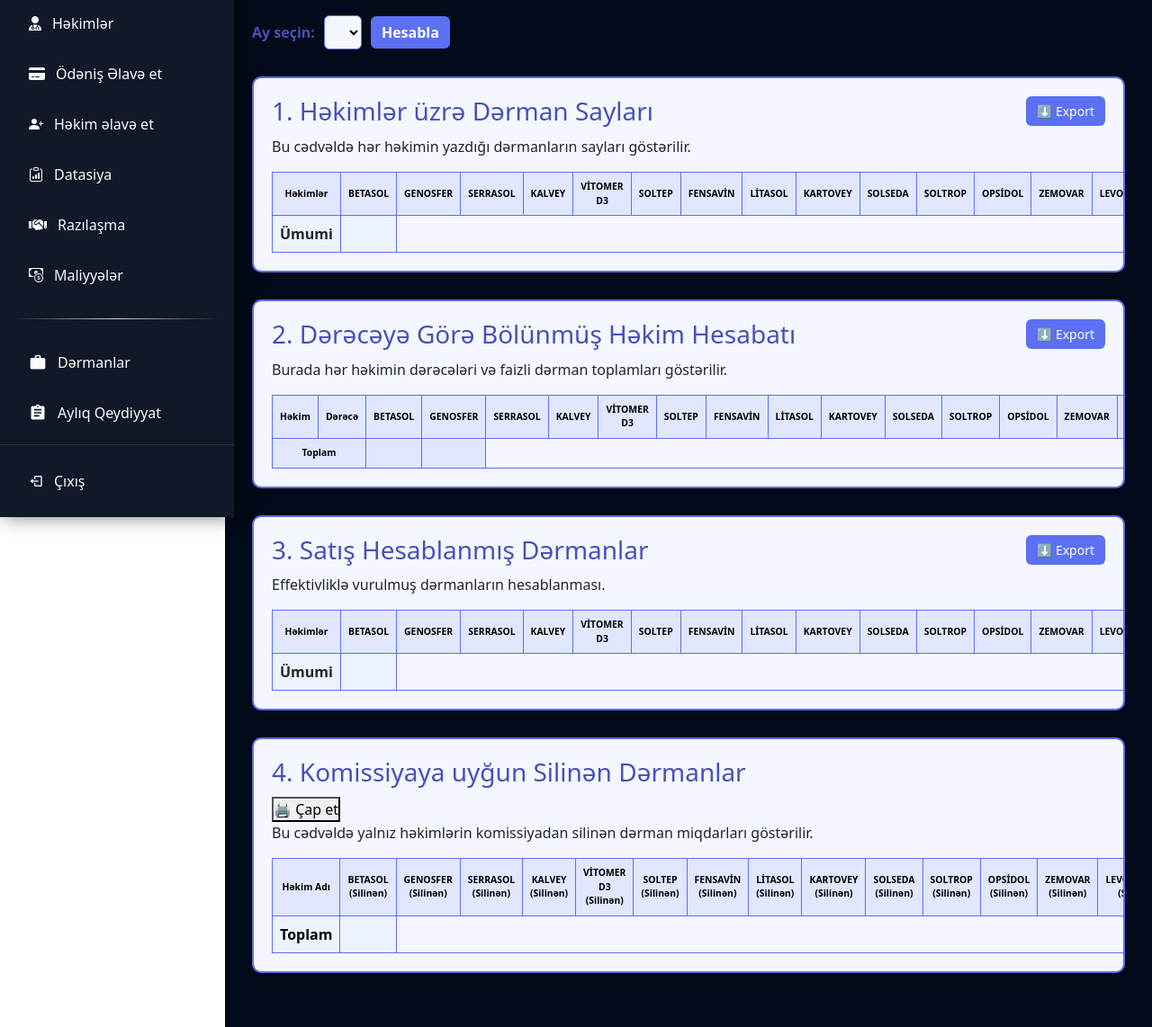
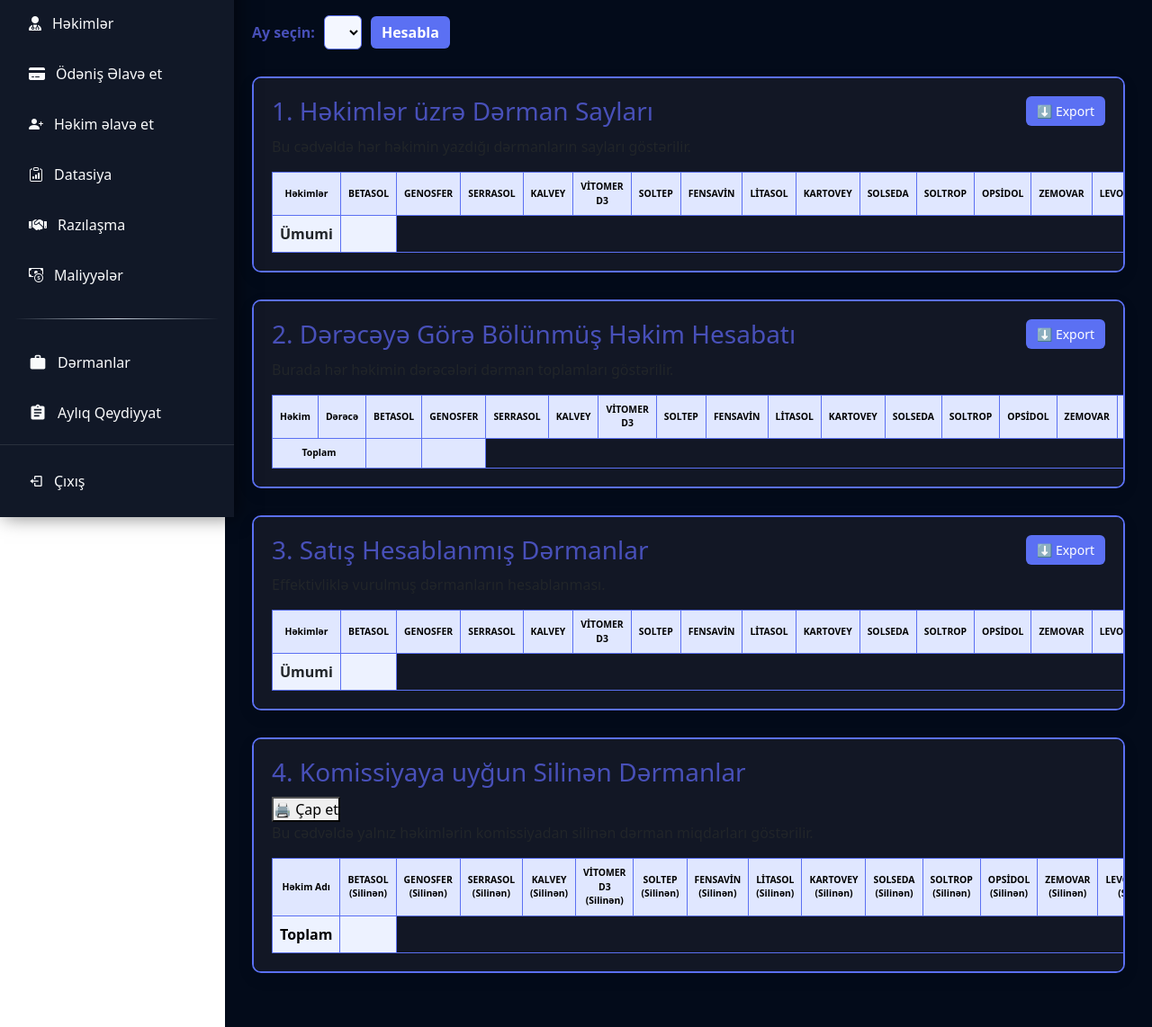
Before and after one commit to kamandaragasafli/solvey-admin, a Django app: template config/templates/test_2.html in a window 1280 px wide. Shown: the part 225-1367 px from the top of the page at 90% size. Run offline with Django 5.2, Linux system fonts and the light colour scheme; the template is opened without the code that fills it: values that come from a table or form of the project are taken from there, others are empty; a user stored in the database is signed in; data comes from the database, SQL or seed files in the repository; some libraries are stand-ins or nearby versions.

Commit message:
Update project

```diff
--- a/config/templates/test_2.html
+++ b/config/templates/test_2.html
@@ -8,7 +8,7 @@
     border-radius: 10px;
     padding: 20px;
     margin-bottom: 30px;
-    background-color: #f4f7ff;
+    background-color: #121725ff;
     position: relative;
     overflow-x: auto;
   }
@@ -130,7 +130,7 @@
 <div class="report-card">
   <h3>2. Dərəcəyə Görə Bölünmüş Həkim Hesabatı</h3>
   <button class="export-btn">⬇️ Export</button>
-  <p>Burada hər həkimin dərəcələri və faizli dərman toplamları göstərilir.</p>
+  <p>Burada hər həkimin dərəcələri dərman toplamları göstərilir.</p>
   <table>
     <thead style="font-size: 0.65rem;">
       <tr>
```
